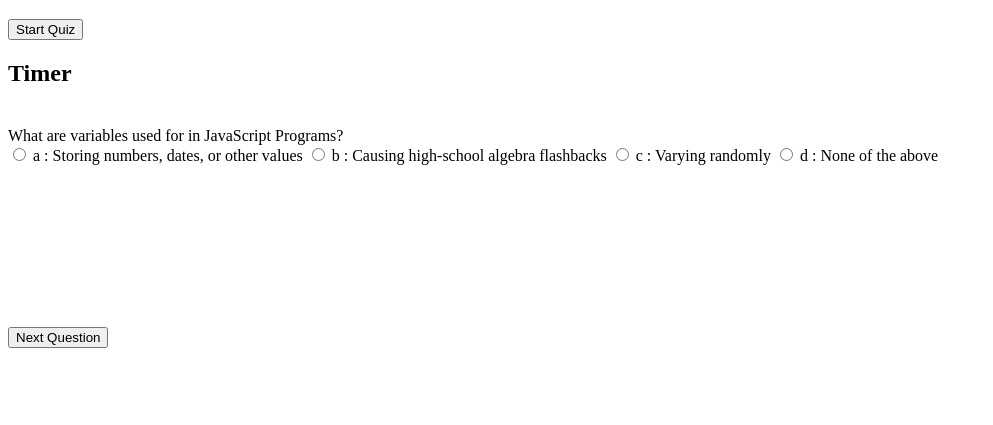
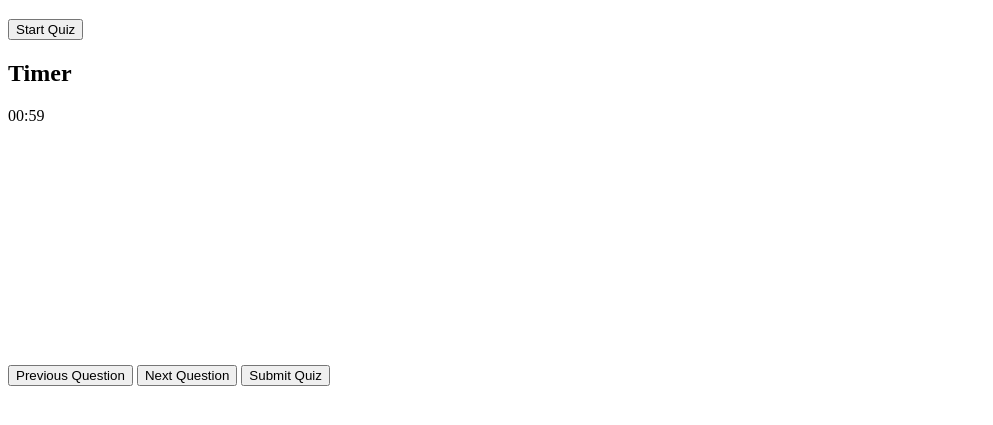
Before and after one commit to CoderJ01/javascript-code-quiz, a plain HTML site: page index.html in a window 1280 px wide. Shown: the part 61-486 px from the top of the page, without its empty margins (0-993 px from the left). Drawn offline with Linux system fonts and the light colour scheme.

Commit message:
psuedo code 'start button' method

```diff
--- a/assets/js/script.js
+++ b/assets/js/script.js
@@ -1,14 +1,17 @@
+// var beginQuiz = quizStart(function(){
+
+// });
+
 function quizStart() {
-
             // store HTML output
-    const outputHTML = [];
+            var outputHTML = [];
 
             // for each question
             testQuestions.forEach(
                 (currentQuestion, questionNumber) => {
 
                     // variable to store the list of possible answers
-            const choices = [];
+                    var choices = [];
 
                     // and for each availible answer...
                     for (letter in currentQuestion.choices) { // letter in currentQuestion.choices
@@ -36,18 +39,20 @@ function quizStart() {
 
             containQuiz.innerHTML = outputHTML.join('');
 
+        // Method A
         //     document.getElementById("start").addEventListener('click', function () {
         //         containQuiz.innerHTML = outputHTML.join('');
         // });
+
     }
 
 function displayResults () {
 
     // gather answer containers from our quiz
-    const containsAnswers = containQuiz.querySelectorAll('.choices');
+    var containsAnswers = containQuiz.querySelectorAll('.choices');
 
     // keep track of user's answers
-    let correctNum = 0;
+    var correctNum = 0;
 
     // for each question...
     testQuestions.forEach (
@@ -55,9 +60,9 @@ function displayResults () {
         (currentQuestion, questionNumber) => {
 
             // if find selected answer
-            const containsAnswer = containsAnswers[questionNumber];
-            const selector = `input[name=question${questionNumber}]:checked`;
-            const userSelection = (containsAnswer.querySelector(selector) || {}).value;
+            var containsAnswer = containsAnswers[questionNumber];
+            var selector = `input[name=question${questionNumber}]:checked`;
+            var userSelection = (containsAnswer.querySelector(selector) || {}).value;
 
             // if answer is correct
             if(userSelection === currentQuestion.answer) {
@@ -76,16 +81,17 @@ function displayResults () {
     containResults.innerHTML = `${correctNum} out of ${testQuestions.length}`;
 }
 
-//const countdown = document.getElementById('timer-display').innerHTML='00:'+sec;
-
-// document.getElementById("start").addEventListener("click", function () {
-//     document.getElementById("quiz").innerHTML= begin.join(" ");
-// });
+// Method B
+//  document.getElementById("start").addEventListener("click", function () {
+//      document.getElementById("quiz").innerHTML= begin.join(" ");
+//  });
 
 
 function timer () {
-    const sec = 59;
-    const timer = setInterval(function() {
+    var sec = 59;
+    var countdown = document.getElementById('timer-display').innerHTML='00:'+sec;
+
+    var timer = setInterval(function() {
 
         if(sec > 1) {
             countdown.textContent = sec;
@@ -102,6 +108,8 @@ function timer () {
     }, 1000);
     console.log("sec: " + sec);
 }
+
+
 
 timer();
 
@@ -127,6 +135,9 @@ function showSlide(n) {
     }
 }
 
+// Method C
+// startButton.addEventListener('click', showSlide);
+
 function showNextSlide() {
     showSlide(currentSlide + 1);
 }
@@ -135,10 +146,11 @@ function showPreviousSlide () {
     showSlide(currentSlide - 1);
 }
 
-const containQuiz = document.getElementById('quiz');
-const containResults = document.getElementById('results');
-const submitButton = document.getElementById('submit');
-const testQuestions = [
+var beginQuiz = document.getElementById('start');
+var containQuiz = document.getElementById('quiz');
+var containResults = document.getElementById('results');
+var submitButton = document.getElementById('submit');
+var testQuestions = [
     {
         question: "What are variables used for in JavaScript Programs?",
         choices: {
@@ -242,27 +254,33 @@ const testQuestions = [
     }
 ];
 
-document.getElementById("start").onclick = quizStart();
 
+// Method D
+// document.getElementById("start").onclick = quizStart();
+
+// Method E
 // var begin = document.getElementById("start");
 // if (begin.addEventListener)
 //     begin.addEventListener("click", quizStart, false);
 // else if (begin.attachEvent)
 //     begin.attachEvent('onclick', quizStart);
 
+//quizStart();
+
 // Pagination
-// document.getElementById("start").addEventListener("click", function () {
-//     document.getElementById("quiz").innerHTML= begin.join(" ");
-// });
+document.getElementById("start").addEventListener("click", function () {
+    document.getElementById("quiz").innerHTML= beginQuiz.join(" ");
+});
 
-// const startButton = document.getElementById('start');
-const previousButton = document.getElementById("previous");
-const nextButton = document.getElementById("next");
-const slides = document.querySelectorAll(".slide");
-let currentSlide = 0;
+// var startButton = document.getElementById('start');
+var previousButton = document.getElementById("previous");
+var nextButton = document.getElementById("next");
+var slides = document.querySelectorAll(".slide");
+var currentSlide = 0;
 
 showSlide(currentSlide);
 
+// Method F
 //startButton.addEventListener('click', quizStart);
 
 submitButton.addEventListener('click', displayResults);
--- a/index.html
+++ b/index.html
@@ -8,7 +8,7 @@
     <body>
         <h1>JavaScript Quiz</h1>
         <!-- <button id="start">Start Quiz</button> -->
-        <input type="button" id="start" value="Start Quiz" onclick="quizStart();"></input>
+        <input type="button" id="start" value="Start Quiz"></input>
         <div id="quiz-timer">
             <h2>Timer</h2>
             <p id="timer-display"></p>
```
Lines whose indentation alone changed are shown as unchanged.
